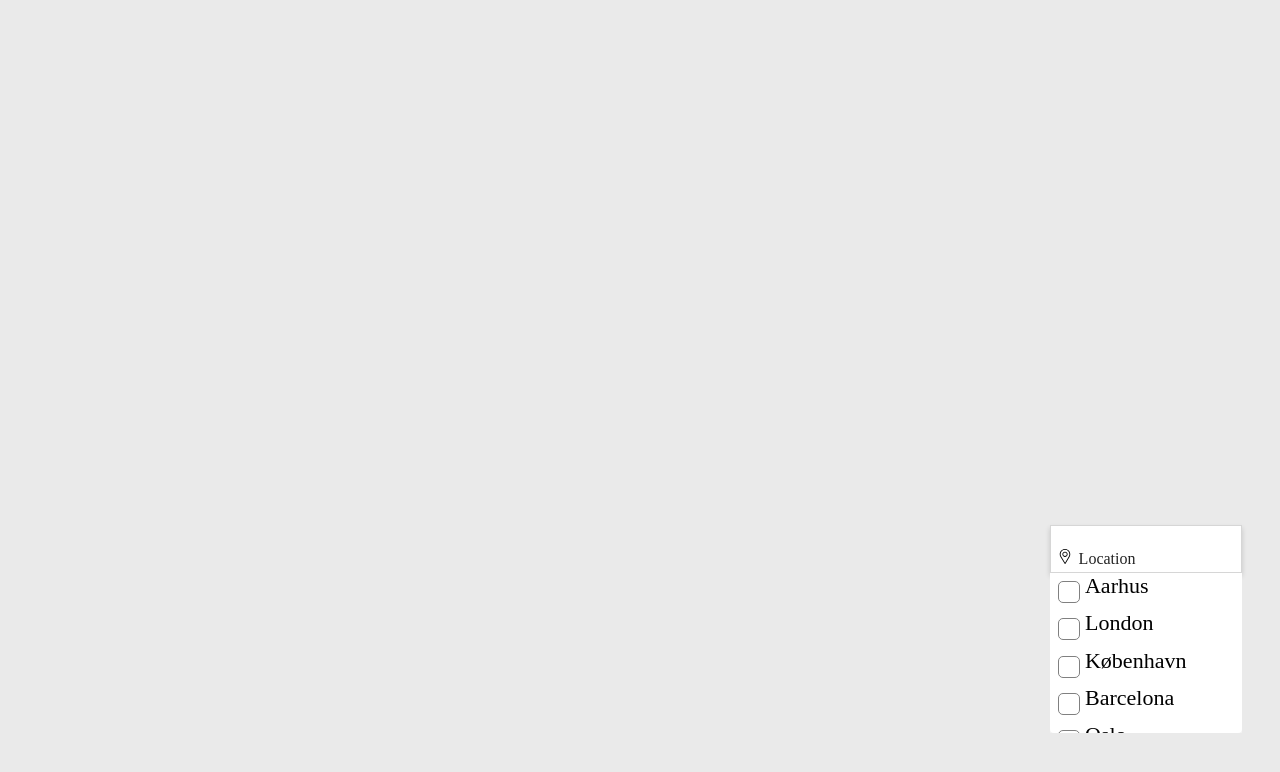
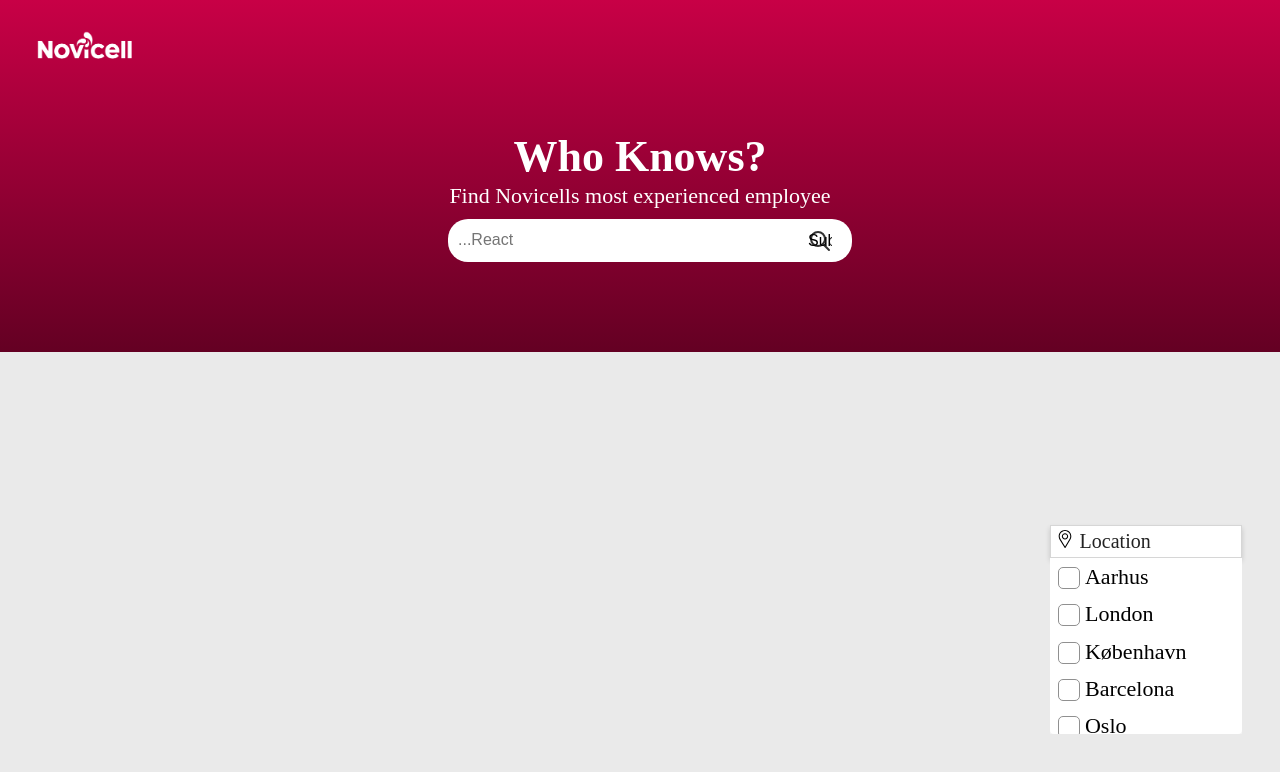
Before and after one commit to Firrin/Whoknows1, a Nuxt app: page / in a window 1280 px wide. Shown: the top 772 px of the page. Built offline with nearby package versions, Linux system fonts and the light colour scheme.

Commit message:
Moved css

```diff
--- a/components/WkFilter.vue
+++ b/components/WkFilter.vue
@@ -1,12 +1,11 @@
 <template>
   <div class="filter">
     <div class="container-filter">
-      <h3 class="filter__title"></h3>
       <img src="~assets/location.svg" class="filter__location-icon" />
       Location
     </div>
     <div class="checkboxes">
-      <div>
+      <div class="checkboxes__container">
         <label class="container"
           >Aarhus
           <input
@@ -98,28 +97,31 @@
   width: 20px;
 }
 .checkboxes {
-  background: #fff;
-  max-height: 10em;
+  background: var(--color-white);
+  max-height: 11em;
   overflow-y: scroll;
   margin-left: 0.2%;
   border-radius: 0 0 4px 4px;
 }
+.checkboxes__container {
+  margin-top: 0.4em;
+}
 .checkbox {
-  background: #f2f2f2;
+  background: var(--color-white-truffle);
 }
 .checkboxes::-webkit-scrollbar {
   width: 8px; /* width of the entire scrollbar */
 }
 .checkboxes::-webkit-scrollbar-thumb {
   border-radius: 20px; /* roundness of the scroll thumb */
-  border: 3px solid #909090; /* creates padding around scroll thumb */
-  background: #909090;
+  border: 3px solid var(--color-taupe-gray); /* creates padding around scroll thumb */
+  background: var(--color-taupe-gray);
 }
 .filter__checkboxes > div {
   padding: 1em 0;
 }
 .filter {
-  background-color: #f2f2f2;
+  background-color: var(--color-white-truffle);
   position: absolute;
   top: 64%;
   right: 2%;
@@ -128,14 +130,15 @@
   z-index: 1;
 }
 .container-filter {
-  background: #fff;
+  background: var(--color-white);
   box-shadow: 0px 3px 5px #00000029;
   border: 1px solid #00000029;
   padding: 4px;
-  color: #232323;
+  color: var(--color-pepper);
+  font-size: 20px;
 }
 .filter__location-icon {
-  height: 15px;
+  height: 18px;
 }
 .filter__input {
   margin: 0 10px;
@@ -147,11 +150,8 @@
   margin-bottom: 12px;
   cursor: pointer;
   font-size: 22px;
-  -webkit-user-select: none;
-  -moz-user-select: none;
-  -ms-user-select: none;
   user-select: none;
-  background: #fff;
+  background: var(--color-white);
 }
 /* Hide the browser's default checkbox */
 .container .filter__input {
@@ -165,11 +165,11 @@
 /* Create a custom checkbox */
 .checkmark {
   position: absolute;
-  top: 8px;
+  top: 3px;
   left: 8px;
   height: 20px;
   width: 20px;
-  border: 1px solid grey;
+  border: 1px solid var(--color-taupe-gray);
   border-radius: 5px;
 }
 
@@ -179,7 +179,7 @@
 
 /* When the checkbox is checked, add a blue background */
 .container .filter__input:checked ~ .checkmark {
-  background-color: green;
+  background-color: var(--color-spearmint);
   border: none;
 }
 
@@ -201,7 +201,7 @@
   top: 5px;
   width: 5px;
   height: 10px;
-  border: solid white;
+  border: solid var(--color-white);
   border-width: 0 3px 3px 0;
   -webkit-transform: rotate(45deg);
   -ms-transform: rotate(45deg);
--- a/components/WkHeader.vue
+++ b/components/WkHeader.vue
@@ -1,9 +1,147 @@
 <template>
-  <div></div>
+  <div>
+    <div class="banner">
+      <img src="~assets/Novicell-logo.png" alt="" class="header__logo" />
+      <p class="banner__headline">Who Knows?</p>
+      <p class="banner__tagline">Find Novicells most experienced employee</p>
+      <div class="input img">
+        <form>
+          <input
+            v-model="search"
+            type="text"
+            placeholder="...React"
+            class="input__field"
+          />
+          <input
+            type="submit"
+            class="input__button"
+            @click.prevent="sendQuery()"
+          />
+        </form>
+      </div>
+    </div>
+    <div v-show="employees.length > 0" class="resultNumber">
+      <span></span>
+      <div class="resultNumber__text">
+        We found <span>{{ employees.length }} wise guys</span>, from your search
+        on <span>{{ search }}</span>
+      </div>
+    </div>
+  </div>
 </template>
 
 <script>
-export default {}
+import { mapState } from 'vuex'
+export default {
+  data() {
+    return {
+      search: '',
+    }
+  },
+  computed: {
+    ...mapState(['employees', 'locations', 'filters']),
+  },
+  methods: {
+    sendQuery() {
+      this.$store.dispatch('loadEmployees', this.search)
+    },
+  },
+}
 </script>
 
-<style scoped></style>
+<style scoped>
+.resultNumber {
+  background-color: var(--color-spearmint);
+  padding: 0.3em;
+  box-shadow: 1px 1px 16px 20px var(--color-spearmint);
+  border-radius: 9px;
+  width: 37%;
+  margin: 1em auto 4em auto;
+  display: flex;
+  justify-content: center;
+}
+.resultNumber__text {
+  font-size: 20px;
+}
+.resultNumber span {
+  font-weight: bold;
+}
+
+.banner {
+  background: rgb(200, 0, 70);
+  background: linear-gradient(
+    180deg,
+    var(--color-red) 0%,
+    rgba(100, 0, 35, 1) 100%
+  );
+  padding-bottom: 5em;
+  margin-bottom: 5em;
+  text-align: center;
+  color: var(--color-white);
+}
+.banner__headline {
+  padding-top: 3em;
+  font-size: 44px;
+  margin-block-start: 0em;
+  margin-block-end: 0em;
+  font-weight: bold;
+  font-family: Averta;
+}
+.banner__tagline {
+  font-size: 22px;
+  margin-block-start: 0em;
+  margin-block-end: 0.5em;
+  font-family: Averta;
+}
+.header__logo {
+  height: 64px;
+  position: absolute;
+  top: 2%;
+  left: 2%;
+}
+.header {
+  display: block;
+  background-color: var(--color-red);
+}
+.container {
+  background: var(--color-platium);
+}
+.input img {
+  position: absolute;
+}
+.input {
+  width: 100%;
+  margin-bottom: 10px;
+  display: inline-block;
+}
+.input__field {
+  width: 100%;
+  padding: 10px;
+  background-color: var(--color-white);
+  border-radius: 20px;
+  border: 0;
+  height: 23px;
+}
+.input--search {
+  display: inline-flex;
+}
+.input__button {
+  position: absolute;
+  right: 0;
+  top: 17%;
+  height: 30px;
+  width: 30px;
+  border: 0;
+  background-color: var(--color-white);
+  background: url(~assets/search.svg) no-repeat right center;
+}
+.input {
+  width: 30%;
+  position: relative;
+}
+.beforeSearch {
+  background-color: var(--color-platinum);
+  height: 100%;
+  margin-bottom: 100vh;
+}
+</style>
```
